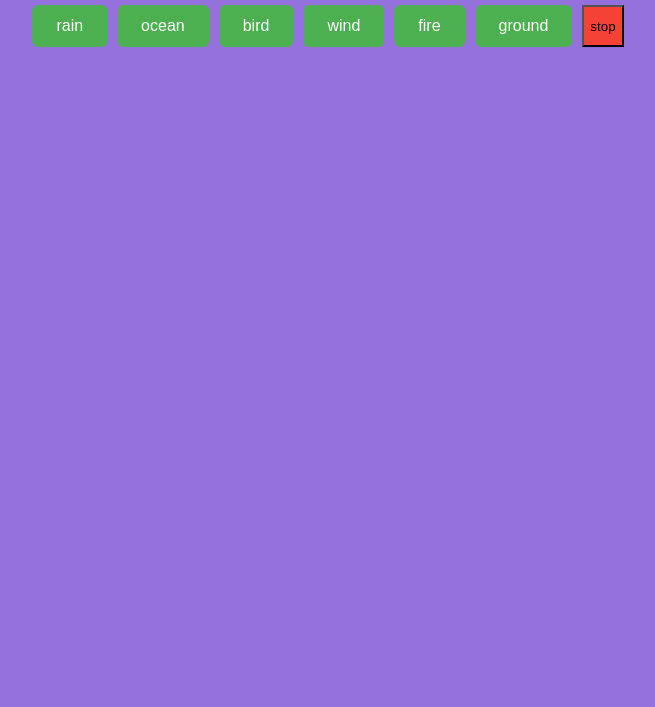
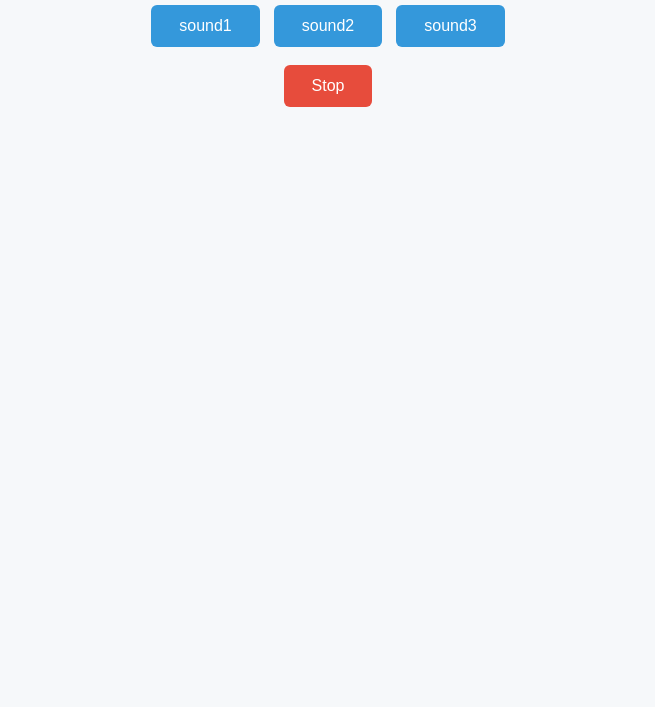
Before and after one commit to acciojob/Soundbar-121ShoryaSingh, a website: page main.html in a window 1280 px wide. Shown: the part 93-800 px from the top of the page, without its empty margins (312-967 px from the left). Drawn offline with Linux system fonts and the light colour scheme.

Commit message:
created a submission

```diff
--- a/main.html
+++ b/main.html
@@ -1,20 +1,83 @@
 <!DOCTYPE html>
+<html lang="en">
+<head>
+  <meta charset="UTF-8">
+  <title>Soundbar</title>
+  <style>
+    body {
+      font-family: sans-serif;
+      margin: 30px;
+      background: #f6f8fa;
+      display: flex;
+      flex-direction: column;
+      align-items: center;
+    }
+    #buttons {
+      display: flex;
+      gap: 14px;
+      margin-bottom: 18px;
+    }
+    .btn {
+      padding: 12px 28px;
+      background: #3498db;
+      color: #fff;
+      border: none;
+      border-radius: 6px;
+      font-size: 16px;
+      cursor: pointer;
+      transition: background 0.2s;
+    }
+    .btn:hover {
+      background: #2980b9;
+    }
+    .stop {
+      padding: 12px 28px;
+      background: #e74c3c;
+      color: #fff;
+      border: none;
+      border-radius: 6px;
+      font-size: 16px;
+      cursor: pointer;
+      transition: background 0.2s;
+      margin-bottom: 18px;
+    }
+    .stop:hover {
+      background: #c0392b;
+    }
+  </style>
+</head>
+<body>
+  <h2>Soundbar</h2>
+  <div id="buttons"></div>
+  <button class="stop">Stop</button>
+  <script>
+    // List of filenames in sounds/ folder, no extension
+    const sounds = ['sound1', 'sound2', 'sound3']; // change these names to actual files
 
-<html>
+    const buttonsDiv = document.getElementById('buttons');
+    let currentAudio = null;
 
-<head>
-	<link rel="stylesheet" href="styles.css">
-</head>
+    sounds.forEach(sound => {
+      const btn = document.createElement('button');
+      btn.className = "btn";
+      btn.innerText = sound;
+      btn.onclick = function () {
+        if (currentAudio) {
+          currentAudio.pause();
+          currentAudio.currentTime = 0;
+        }
+        currentAudio = new Audio(`sounds/${sound}.mp3`);
+        currentAudio.play();
+      };
+      buttonsDiv.appendChild(btn);
+    });
 
-<body>
-	<h1>Soundbar</h1>
-	<section id='buttons'>
-
-	</section>
-	<!-- the entire body must be written by student -->
-    <script type="text/javascript" src="./script.js">
-</script>
-
+    document.querySelector('.stop').onclick = function () {
+      if (currentAudio) {
+        currentAudio.pause();
+        currentAudio.currentTime = 0;
+      }
+    };
+  </script>
 </body>
-
 </html>
--- a/script.js
+++ /dev/null
@@ -1,36 +0,0 @@
-//your JS code here. If required.
-
-const sounds = ["rain", "ocean", "bird", "wind", "fire", "ground"];
-
-const buttonContainer = document.getElementById("buttons");
-let playingAudios = [];
-
-sounds.forEach((sound) => {
-	const btn = document.createElement("button");
-	btn.classList.add("btn");
-	btn.innerText =sound;
-
-	btn.addEventListener("click", () => {
-		stopAllSounds();
-		const audio = new Audio();
-		playingAudios.push(audio)
-		audio.play();
-	})
-
-	buttonContainer.appendChild(btn);
-})
-
-const stopBtn = document.createElement("button");
-stopBtn.classList.add("stop");
-stopBtn.innerText = "stop";
-
-stopBtn.addEventListener('click', stopAllSounds);
-buttonContainer.appendChild(stopBtn);
-
-function stopAllSounds() {
-	playingAudios.forEach((audio)=> {
-		audio.pause();
-		audio.currentTime = 0;
-	})
-	playingAudios = []
-}
--- a/styles.css
+++ /dev/null
@@ -1,35 +0,0 @@
-/*  your css code here. If applicable */
-body {
-	text-align: center;
-	font-family: Arial, sans-serif;
-	background-color: mediumpurple;
-	margin-top: 40px;
-}
-
-#buttons {
-	display: flex;
-	justify-content:center;
-	flex-wrap: wrap;
-	gap: 10px;
-}
-
-.btn {
-	padding: 12px 24px;
-	background-color: #4caf50;
-	color: white;
-	border: none;
-	border-radius: 6px;
-	cursor: pointer;
-	font-size: 16px;
-	transition: background-color 0.3s;
-}
-.btn:hover {
-	background-color: #45a049;
-}
-
-.stop {
-	background-color: #f44336;
-}
-.stop:hover {
-	background-color: #da190b;
-}
```
